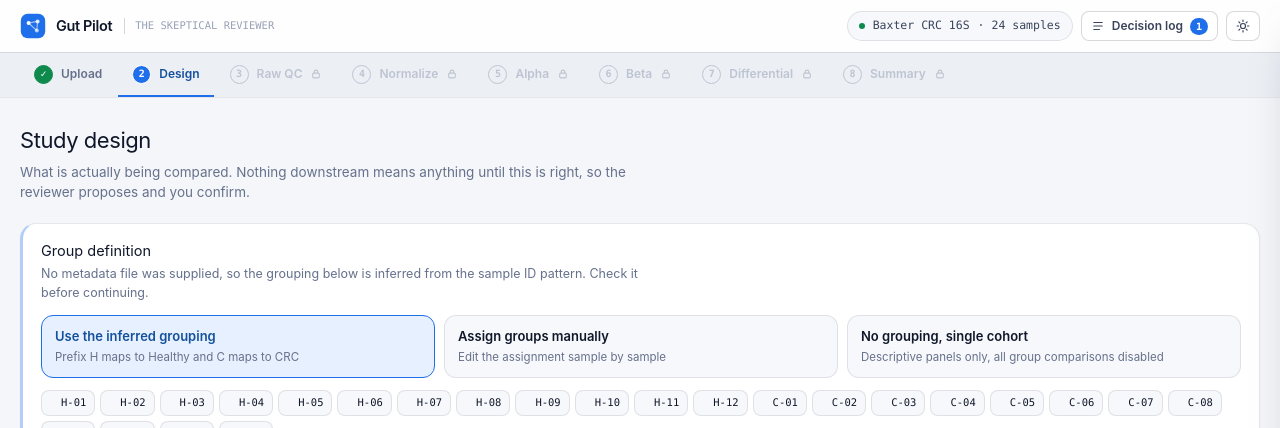
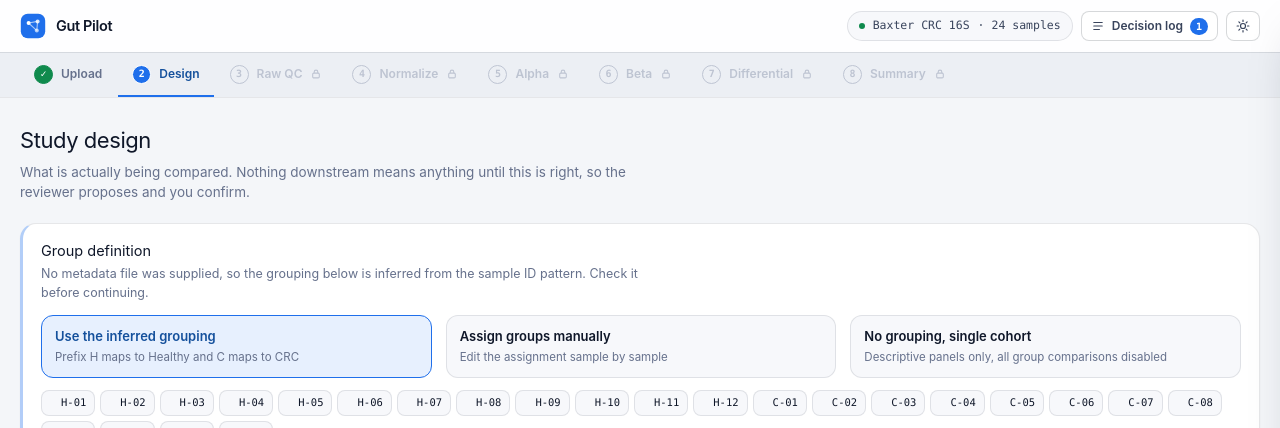
Before and after one commit to ssolh2906/gut-pilot, a React (Vite) app in the folder app/client/: page / in a window 1280 px wide. Both pictures are taken after a click on the button "Browse files". Shown: the top 428 px of the page. Built offline with nearby package versions, Linux system fonts and the light colour scheme.

Commit message:
Minor design update

```diff
--- a/app/client/src/App.jsx
+++ b/app/client/src/App.jsx
@@ -108,9 +108,6 @@ function AppShell() {
           <div className="flex items-center gap-2.5 min-w-0">
             <BrandMark />
             <b className="text-[14.5px] font-semibold tracking-tight whitespace-nowrap">Gut Pilot</b>
-            <span className="text-[10.5px] font-mono text-ink-3 border-l border-line-2 pl-2.5 ml-0.5 whitespace-nowrap">
-              THE SKEPTICAL REVIEWER
-            </span>
           </div>
           <div className="ml-auto flex items-center gap-2">
             <div className="ds-chip">
--- a/app/client/src/index.css
+++ b/app/client/src/index.css
@@ -592,7 +592,11 @@ svg text {
 .opt-row {
   display: grid;
   grid-template-columns: repeat(auto-fit, minmax(190px, 1fr));
-  gap: 9px;
+  gap: 14px;
+  margin-top: 12px;
+}
+.opt-row:first-child {
+  margin-top: 0;
 }
 .opt {
   text-align: left;
```
